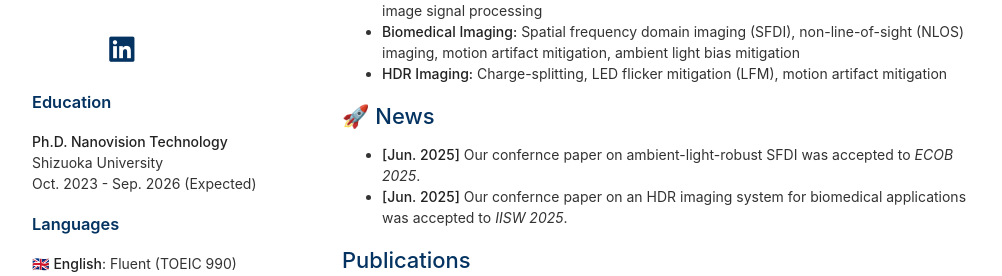
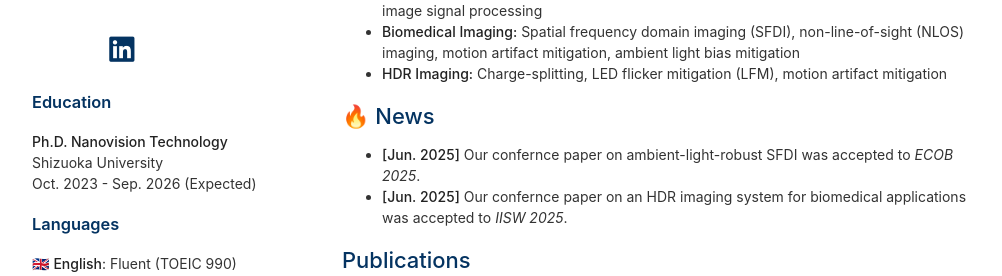
Before and after one commit to y-fen/y-fen.github.io, a Jekyll site: the page built from index.md, in a window 1280 px wide and 900 px high. Shown: the part 298-574 px from the top of the window, without its empty margins (128-1130 px from the left). Built offline with Jekyll 4.4.1, drawn with Linux system fonts in a browser that asks for light colours; a style sheet for code colours, icons or effects is not loaded.

```diff
--- a/index.md
+++ b/index.md
@@ -11,7 +11,7 @@ I am a Ph.D. candidate (expected graduation: Sep. 2026) at [Shizuoka University]
 - **Biomedical Imaging:** Spatial frequency domain imaging (SFDI), non-line-of-sight (NLOS) imaging, motion artifact mitigation, ambient light bias mitigation
 - **HDR Imaging:** Charge-splitting, LED flicker mitigation (LFM), motion artifact mitigation
 
-## 🚀 News
+## 🔥 News
 
 - **[Jun. 2025]** Our confernce paper on ambient-light-robust SFDI was accepted to *ECOB 2025*.
 - **[Jun. 2025]** Our confernce paper on an HDR imaging system for biomedical applications was accepted to *IISW 2025*.
```
